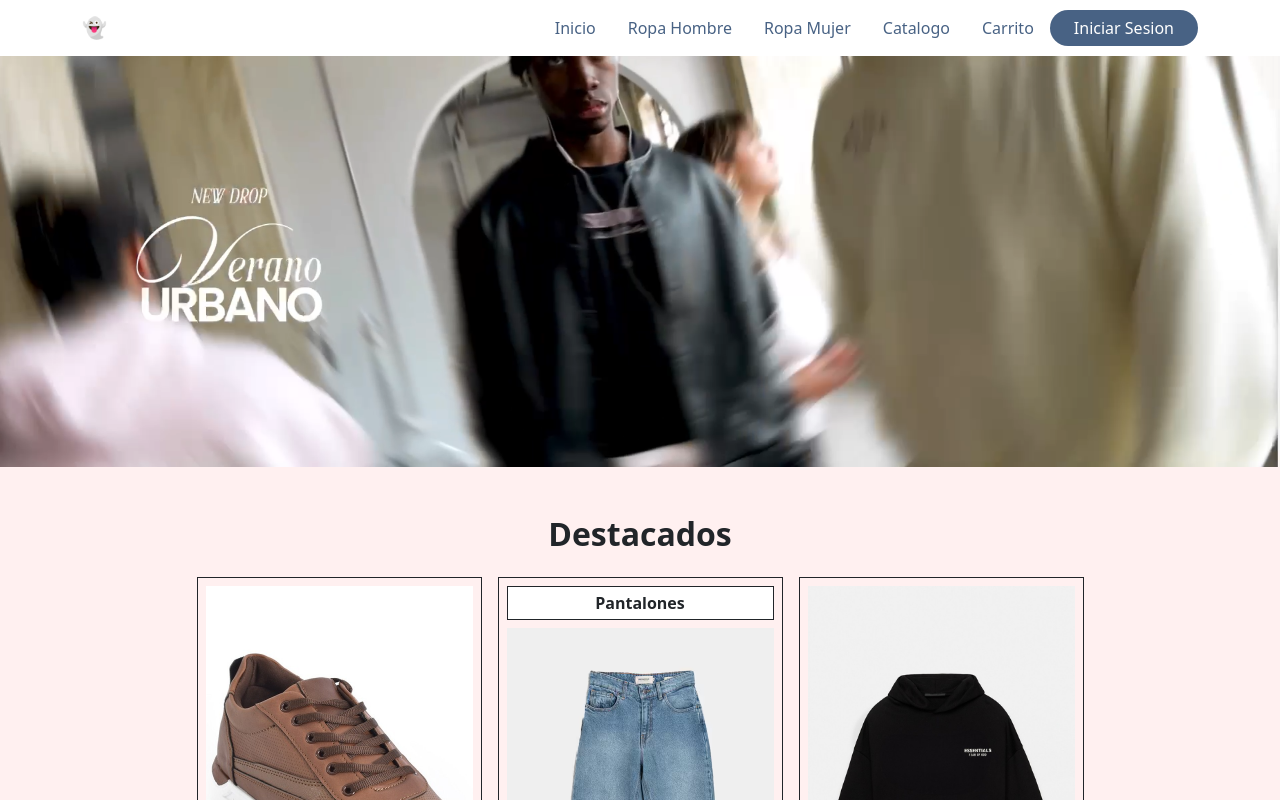
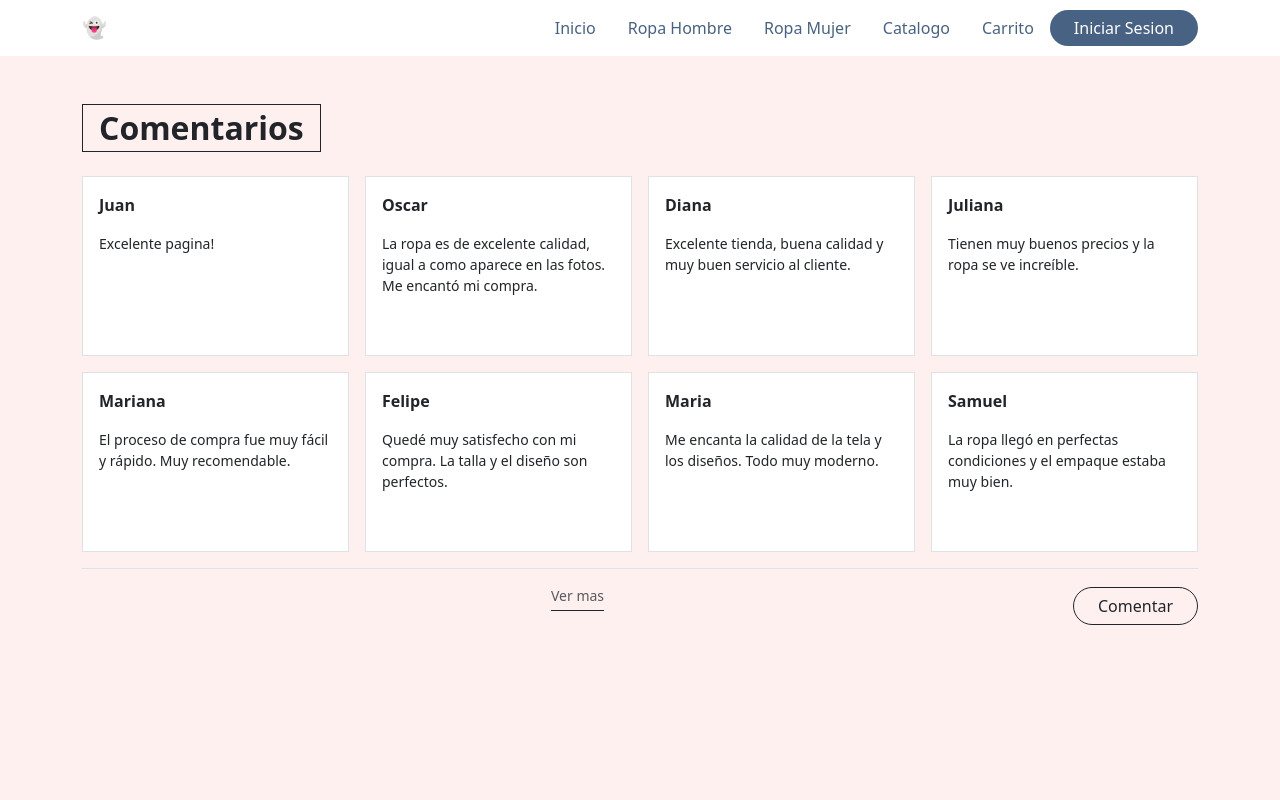
Before and after one commit to jdafh/Proyecto-Angular, an Angular app: page /comentarios in a window 1280 px wide. Before the commit this address led to /. Shown: the top 800 px of the page. Built offline with nearby package versions, Linux system fonts and the light colour scheme.

Commit message:
actualizacion

```diff
--- a/src/app/app.routes.ts
+++ b/src/app/app.routes.ts
@@ -10,6 +10,8 @@ import { CrearCuenta } from './crear-cuenta/crear-cuenta';
 import { Carrito } from './carrito/carrito';
 import { Ofertas } from './ofertas/ofertas';
 import { Devoluciones } from './devoluciones/devoluciones';
+import { Comentarios } from './comentarios/comentarios';
+import { Comentar } from './comentar/comentar';
 
 export const routes: Routes = [
   { path: '', component: Home },
@@ -24,5 +26,7 @@ export const routes: Routes = [
   { path: 'carrito', component: Carrito },
   { path: 'ofertas', component: Ofertas },
   { path: 'devoluciones', component: Devoluciones },
+  { path: 'comentarios', component: Comentarios },
+  { path: 'comentar', component: Comentar },
   { path: '**', redirectTo: '' }
 ];
--- /dev/null
+++ b/src/app/comentar/comentar.html
@@ -0,0 +1,26 @@
+<div class="container my-5">
+  <h2 class="fw-bold border border-dark d-inline-block px-3 py-1 mb-4">Comentar</h2>
+
+
+  <div class="bg-white border p-4 mb-5 d-flex gap-4">
+    <p class="fw-bold mb-0" style="min-width: 60px;">Juan</p>
+    <div class="border-start border-dark ps-4 w-100">
+      <textarea class="form-control border-0 bg-transparent" rows="6" placeholder="Escribe tu comentario aquí..."></textarea>
+    </div>
+  </div>
+
+
+  <div class="d-flex justify-content-between align-items-center">
+
+    <button class="btn btn-outline-dark px-4">Volver</button>
+
+    <div class="d-flex flex-column gap-2">
+      <button class="btn btn-outline-dark px-4">Borrar</button>
+      <button class="btn btn-outline-dark px-4">Publicar</button>
+    </div>
+
+    <button class="btn btn-outline-dark px-4">Volver a publicar</button>
+
+  </div>
+
+</div>
--- /dev/null
+++ b/src/app/comentarios/comentarios.html
@@ -0,0 +1,72 @@
+<div class="container my-5">
+  <h2 class="fw-bold border border-dark d-inline-block px-3 py-1 mb-4">Comentarios</h2>
+
+  <div class="row g-3 mb-3">
+
+    <div class="col-3">
+      <div class="bg-white border p-3" style="min-height: 180px;">
+        <p class="fw-bold">Juan</p>
+        <p class="small">Excelente pagina!</p>
+      </div>
+    </div>
+
+    <div class="col-3">
+      <div class="bg-white border p-3" style="min-height: 180px;">
+        <p class="fw-bold">Oscar</p>
+        <p class="small">La ropa es de excelente calidad, igual a como aparece en las fotos. Me encantó mi compra.</p>
+      </div>
+    </div>
+
+    <div class="col-3">
+      <div class="bg-white border p-3" style="min-height: 180px;">
+        <p class="fw-bold">Diana</p>
+        <p class="small">Excelente tienda, buena calidad y muy buen servicio al cliente.</p>
+      </div>
+    </div>
+
+    <div class="col-3">
+      <div class="bg-white border p-3" style="min-height: 180px;">
+        <p class="fw-bold">Juliana</p>
+        <p class="small">Tienen muy buenos precios y la ropa se ve increíble.</p>
+      </div>
+    </div>
+
+    <div class="col-3">
+      <div class="bg-white border p-3" style="min-height: 180px;">
+        <p class="fw-bold">Mariana</p>
+        <p class="small">El proceso de compra fue muy fácil y rápido. Muy recomendable.</p>
+      </div>
+    </div>
+
+    <div class="col-3">
+      <div class="bg-white border p-3" style="min-height: 180px;">
+        <p class="fw-bold">Felipe</p>
+        <p class="small">Quedé muy satisfecho con mi compra. La talla y el diseño son perfectos.</p>
+      </div>
+    </div>
+
+    <div class="col-3">
+      <div class="bg-white border p-3" style="min-height: 180px;">
+        <p class="fw-bold">Maria</p>
+        <p class="small">Me encanta la calidad de la tela y los diseños. Todo muy moderno.</p>
+      </div>
+    </div>
+
+    <div class="col-3">
+      <div class="bg-white border p-3" style="min-height: 180px;">
+        <p class="fw-bold">Samuel</p>
+        <p class="small">La ropa llegó en perfectas condiciones y el empaque estaba muy bien.</p>
+      </div>
+    </div>
+
+  </div>
+
+  <!-- Ver mas y Comentar -->
+  <div class="d-flex justify-content-between align-items-center mt-3 border-top pt-3">
+    <div class="mx-auto">
+      <p class="text-muted small border-bottom border-dark pb-1" style="cursor:pointer;">Ver mas</p>
+    </div>
+    <button class="btn btn-outline-dark rounded-pill px-4" routerLink="/comentar">Comentar</button>
+  </div>
+
+</div>
--- a/src/app/home/home.html
+++ b/src/app/home/home.html
@@ -53,7 +53,7 @@
 
 
 <div class="container my-5">
-  <h2 class="text-center fw-bold mb-4">Comentarios</h2>
+  <h2 class="text-center fw-bold mb-4" routerLink="/comentarios" style="cursor:pointer;">Comentarios</h2>
 
   <div class="row g-3">
 
--- a/src/app/producto-detalle/producto-detalle.css
+++ b/src/app/producto-detalle/producto-detalle.css
@@ -16,48 +16,13 @@ body {
   min-height: 100vh;
 }
 
-/* ---- NAVBAR ---- */
-.navbar {
-  display: flex;
-  align-items: center;
-  justify-content: space-between;
-  background-color: #ffffff;
-  padding: 12px 40px;
-  border-bottom: 1px solid #e8e0dc;
-  position: sticky;
-  top: 0;
-  z-index: 100;
-}
 
-.navbar-links {
-  display: flex;
-  list-style: none;
-  gap: 36px;
-}
 
-.navbar-links a {
-  text-decoration: none;
-  font-size: 14px;
-  color: #444;
-  position: relative;
-  transition: color 0.2s;
-}
 
-.navbar-links a.active,
-.navbar-links a:hover { color: #1a1a1a; }
 
-.navbar-links a::after {
-  content: '';
-  position: absolute;
-  bottom: -3px;
-  left: 0;
-  width: 0;
-  height: 1.5px;
-  background: #1a1a1a;
-  transition: width 0.25s;
-}
-.navbar-links a.active::after,
-.navbar-links a:hover::after { width: 100%; }
+
+
+
 
 .btn-session {
   background-color: #1a1a1a;
--- a/src/app/producto-detalle/producto-detalle.html
+++ b/src/app/producto-detalle/producto-detalle.html
@@ -1,13 +1,4 @@
-<!-- NAVBAR -->
-<nav class="navbar">
-  <div class="navbar-logo" (click)="volver()" style="cursor:pointer">
-    <svg width="32" height="32" viewBox="0 0 32 32" fill="none">
-      <circle cx="16" cy="10" r="5" stroke="#1a1a1a" stroke-width="2" fill="none"/>
-      <path d="M8 10 Q6 14 8 28 H24 Q26 14 24 10" stroke="#1a1a1a" stroke-width="2" fill="none"/>
-      <path d="M8 10 Q12 16 16 14 Q20 16 24 10" stroke="#1a1a1a" stroke-width="2" fill="none"/>
-    </svg>
-  </div>
-</nav>
+
 
 <!-- DETALLE -->
 <div class="detalle-wrapper" *ngIf="producto; else notFound">
@@ -88,6 +79,3 @@
     <button class="btn-volver" (click)="volver()">← Volver al catálogo</button>
   </div>
 </ng-template>
-
-<!-- FOOTER -->
-<footer class="footer"></footer>
```
Also changed, not shown: src/app/comentar/comentar.ts (added, +9 -0 lines), src/app/comentarios/comentarios.ts (added, +10 -0 lines), src/app/comentar/comentar.css (added), src/app/comentarios/comentarios.css (added), 2 other files (tests, documents, lock files or other folders).
